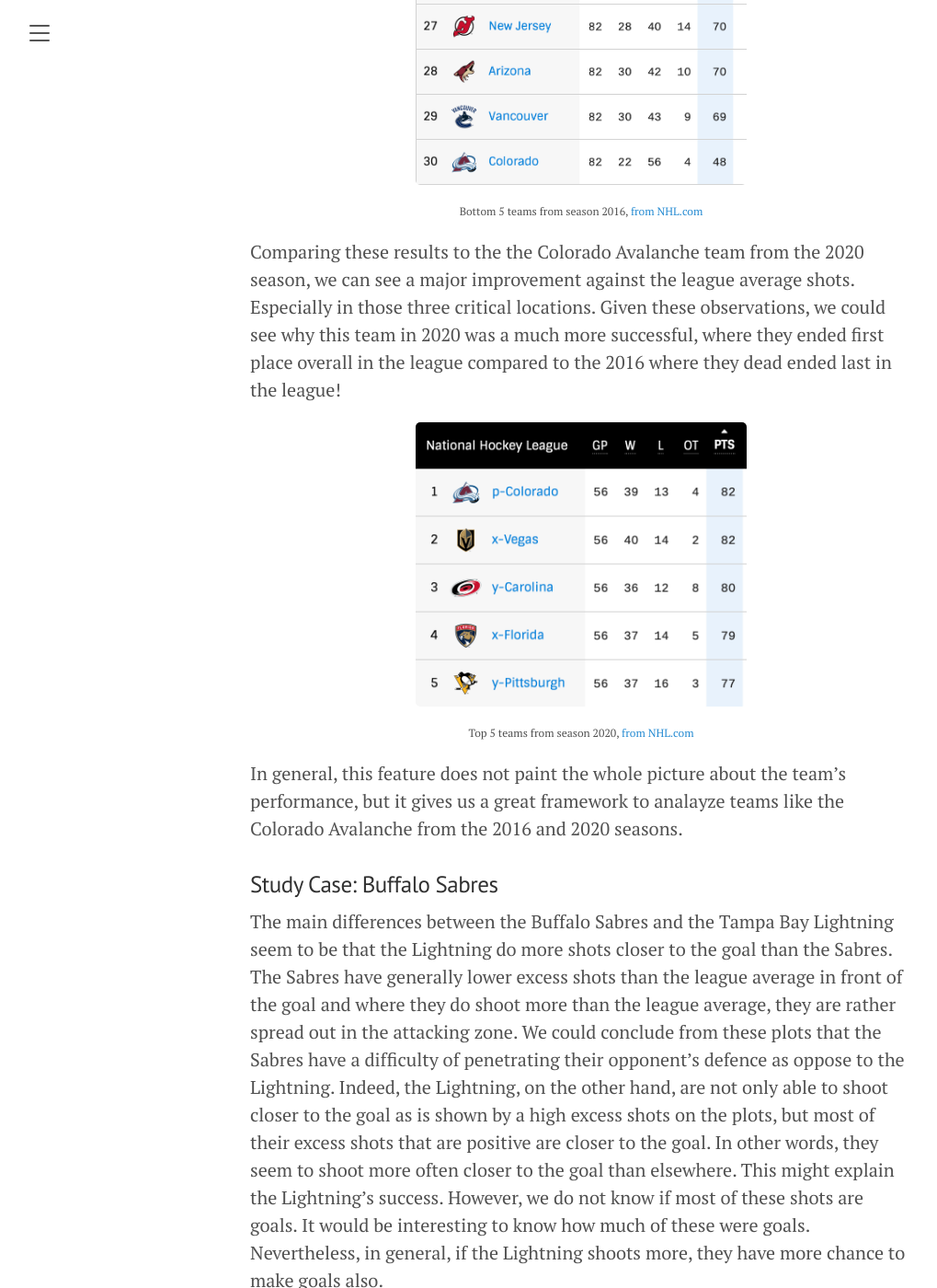
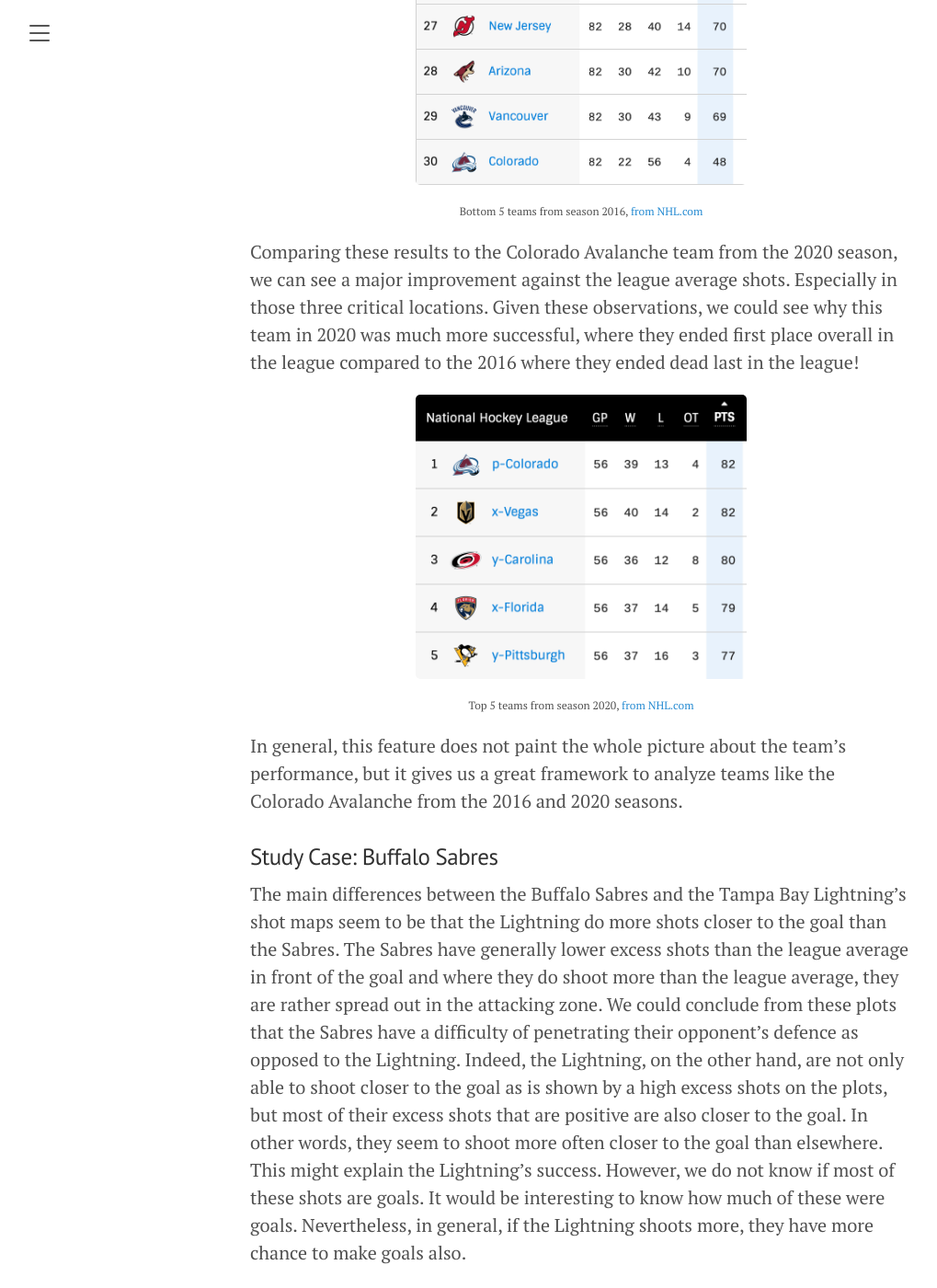
Before and after one commit to jaihon1/IFT6758-Project, a Jekyll site: the page built from blog/_posts/2021-09-28-milestone-1.md, in a window 1280 px wide and 1400 px high, scrolled down 9223 px. Shown: the whole window at 92% size, without its empty margins (8-1027 px from the left). Built offline with Jekyll 4.4.1, drawn with Linux system fonts in a browser that asks for light colours; some of the changed text lies outside the part shown.

Commit message:
Correction of typos

```diff
--- a/blog/_posts/2021-09-28-milestone-1.md
+++ b/blog/_posts/2021-09-28-milestone-1.md
@@ -155,33 +155,33 @@
 The most important interpretation that we can get out of this visualization is the following: What common characteristics does the *top teams* have vs the ones the *bottom teams* have. In other words, how can we represent a *good team* and a *bad team* through the analysis of this feature.
 
 #### The logic behind
-The logic behind the intuition of this interpretation is simple. In general, better performing teams will generate *better* shooting chances for themselves. What we mean by *better* shooting chances are shots coming mainly from three critical locations near the opponent's goaltender: right in the front of the net (anywhere from around 10 to 20 feet from the goal line), and near both faceoff circles close to the net. Through the data, we can observe that teams like the Colorado Avalanche and the Vegas Golden Knights, that respectively ended the 2020 season as first and second in the final standings (based on *[NHL](https://www.nhl.com/standings/2020/league)*), have a excess shot above average in those three specific locations.
+The logic behind the intuition of this interpretation is simple. In general, better performing teams will generate *better* shooting chances for themselves. What we mean by *better* shooting chances are shots coming mainly from three critical locations near the opponent's goaltender: right in the front of the net (anywhere from around 10 to 20 feet from the goal line), and near both faceoff circles close to the net. Through the data, we can observe that teams like the Colorado Avalanche and the Vegas Golden Knights, that respectively ended the 2020 season as first and second in the final standings (based on *[NHL](https://www.nhl.com/standings/2020/league)*), have an excess shot above average in those three specific locations.
 
 
 ### Study Case: Colorado Avalanche
-If we are basing ourselves solely on the data from the plot, we can conlude that the Colorado Avalanche team from the 2016 season was mostly underperfoming because their shots are mostly below the league average in those three critical locations mentioned in the previous section (right in the front of the net, and near both faceoff circles close to the net).
+If we base ourselves solely on the data from the plot, we can conclude that the Colorado Avalanche team from the 2016 season was mostly underperforming because their shots are mostly below the league average in those three critical locations mentioned in the previous section (right in the front of the net, and near both faceoff circles close to the net).
 
 <figure style="display: block;margin-left: auto; margin-right: auto;width:50%;height:50%;">
     <img src="/public/COL-standings-2016.png" alt="Colorado Avalanche 2016 standings">
     <figcaption style="font-size: 12px;text-align: center;">Bottom 5 teams from season 2016, <a href="https://www.nhl.com/standings/2016/league">from NHL.com</a></figcaption>
 </figure>
 
-Comparing these results to the the Colorado Avalanche team from the 2020 season, we can see a major improvement against the league average shots. Especially in those three critical locations. Given these observations, we could see why this team in 2020 was a much more successful, where they ended first place overall in the league compared to the 2016 where they dead ended last in the league!
+Comparing these results to the Colorado Avalanche team from the 2020 season, we can see a major improvement against the league average shots. Especially in those three critical locations. Given these observations, we could see why this team in 2020 was much more successful, where they ended first place overall in the league compared to the 2016 where they ended dead last in the league!
 
 <figure style="display: block;margin-left: auto; margin-right: auto;width:50%;height:50%;">
     <img src="/public/COL-standings-2020.png" alt="Colorado Avalanche 2020 standings">
     <figcaption style="font-size: 12px;text-align: center;">Top 5 teams from season 2020, <a href="https://www.nhl.com/standings/2020/league">from NHL.com</a> </figcaption>
 </figure>
 
-In general, this feature does not paint the whole picture about the team's performance, but it gives us a great framework to analayze teams like the Colorado Avalanche from the 2016 and 2020 seasons.
+In general, this feature does not paint the whole picture about the team's performance, but it gives us a great framework to analyze teams like the Colorado Avalanche from the 2016 and 2020 seasons.
 
 
 ### Study Case: Buffalo Sabres
-The main differences between the Buffalo Sabres and the Tampa Bay Lightning seem to be that the Lightning do more shots closer
+The main differences between the Buffalo Sabres and the Tampa Bay Lightning's shot maps seem to be that the Lightning do more shots closer
 to the goal than the Sabres. The Sabres have generally lower excess shots than the league average in front of the goal and
 where they do shoot more than the league average, they are rather spread out in the attacking zone. We could conclude from these
-plots that the Sabres have a difficulty of penetrating their opponent's defence as oppose to the Lightning. Indeed, the Lightning, on the other hand, are not only able to shoot
-closer to the goal as is shown by a high excess shots on the plots, but most of their excess shots that are positive are closer to the goal.
+plots that the Sabres have a difficulty of penetrating their opponent's defence as opposed to the Lightning. Indeed, the Lightning, on the other hand, are not only able to shoot
+closer to the goal as is shown by a high excess shots on the plots, but most of their excess shots that are positive are also closer to the goal.
 In other words, they seem to shoot more often closer to the goal than elsewhere. This might explain the Lightning's success. However, we do not
 know if most of these shots are goals. It would be interesting to know how much of these were goals. Nevertheless, in general,
 if the Lightning shoots more, they have more chance to make goals also.
```
